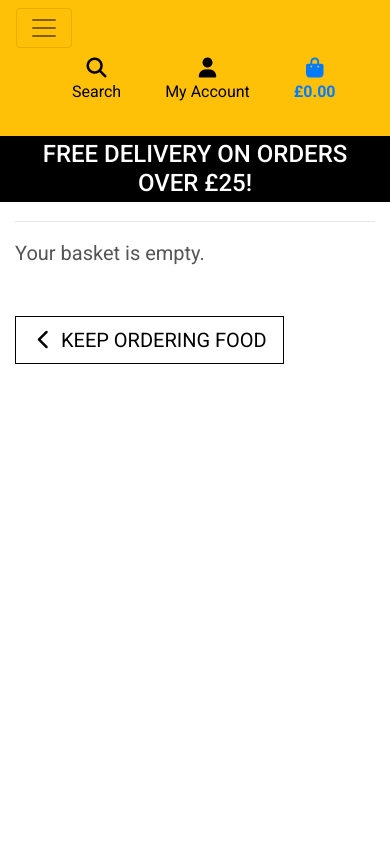
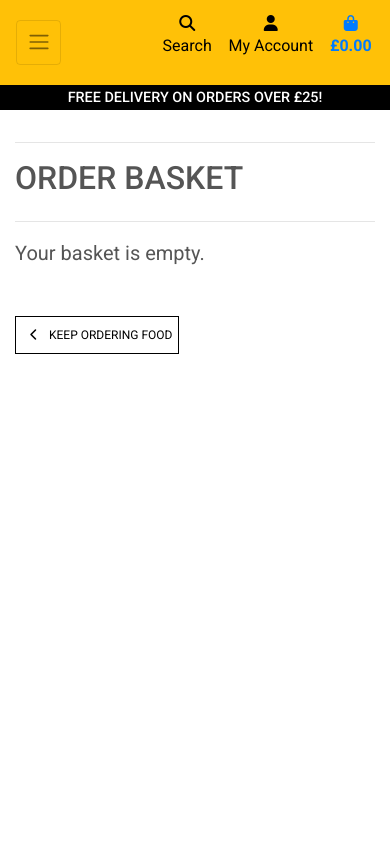
Before and after one commit to ayhanuzumcu/Milestone-Project-4, a Django app: page /bag/ in a window 390 px wide. Run offline with Django 3.2, Linux system fonts and the light colour scheme; some libraries are stand-ins or nearby versions.

Commit message:
base.css and login/reg refactor

```diff
--- a/static/css/base.css
+++ b/static/css/base.css
@@ -294,4 +294,40 @@
     body {
         height: calc(100vh - 126px);
     }
+
+    .display-4.logo-font.text-black {
+        font-size: 2rem;
+    }
+
+    .nav-link {
+        padding: 0.15rem;
+    }
+
+    .nav-link i.fa-lg {
+        font-size: 1rem;
+    }
+
+    .navbar-toggler {
+        padding: .6rem .6rem;
+        font-size: 1rem;
+    }
+
+    #delivery-banner h4 {
+        font-size: .9rem;
+    }
+
+    .btn.btn-outline-black.rounded-0,
+    .btn.btn-black.rounded-0 {
+        padding: .375rem .375rem;
+    }
+
+    .btn.btn-outline-black.rounded-0.btn-lg,
+    .btn.btn-black.rounded-0.btn-lg {
+        padding: .375rem .375rem;
+        font-size: .75rem;
+    }
+
+    .increment-qty, .decrement-qty {
+        padding: .25rem .5rem !important;
+    }
 }
--- a/templates/allauth/account/base.html
+++ b/templates/allauth/account/base.html
@@ -4,7 +4,7 @@
     <div class="container header-container">
         <div class="overlay"></div>
         <div class="row">
-            <div class="col-6">
+            <div class="col-12 col-md-6">
                 <div class="allauth-form-inner-content">
                     {% block inner_content %}
                     {% endblock %}
--- a/templates/includes/main-nav.html
+++ b/templates/includes/main-nav.html
@@ -1,8 +1,15 @@
 <div class="collapse navbar-collapse" id="main-nav">
     <ul class="navbar-nav w-auto mx-auto">
 
+        <li class="nav-item d-block d-md-none">
+            <a class="logo-font font-weight-bold nav-link text-black mr-5" href="{% url 'home' %}" id="home-link">
+                Home
+            </a>
+        </li>
+
         <li class="nav-item dropdown">
-            <a class="logo-font font-weight-bold nav-link text-black mr-5" href="#" id="fish-link" data-toggle="dropdown" aria-haspopup="true" aria-expanded="false">
+            <a class="logo-font font-weight-bold nav-link text-black mr-5" href="#" id="fish-link"
+                data-toggle="dropdown" aria-haspopup="true" aria-expanded="false">
                 Fish & Chips
             </a>
             <div class="dropdown-menu border-0" aria-labelledby="fish-link">
@@ -10,12 +17,14 @@
                 <a href="{% url 'products' %}?category=chips" class="dropdown-item">Freshly Cooked Chips</a>
                 <a href="{% url 'products' %}?category=pies" class="dropdown-item">Pies</a>
                 <a href="{% url 'products' %}?category=sausages" class="dropdown-item">Sausages</a>
-                <a href="{% url 'products' %}?category=fish,chips,pies,sausages" class="dropdown-item">All Fish and Chips Menu</a>
+                <a href="{% url 'products' %}?category=fish,chips,pies,sausages" class="dropdown-item">All Fish and
+                    Chips Menu</a>
             </div>
         </li>
 
         <li class="nav-item dropdown">
-            <a class="logo-font font-weight-bold nav-link text-black mr-5" href="#" id="burger-link" data-toggle="dropdown" aria-haspopup="true" aria-expanded="false">
+            <a class="logo-font font-weight-bold nav-link text-black mr-5" href="#" id="burger-link"
+                data-toggle="dropdown" aria-haspopup="true" aria-expanded="false">
                 Burgers
             </a>
             <div class="dropdown-menu border-0" aria-labelledby="burger-link">
@@ -26,7 +35,8 @@
         </li>
 
         <li class="nav-item dropdown">
-            <a class="logo-font font-weight-bold nav-link text-black mr-5" href="#" id="others-link" data-toggle="dropdown" aria-haspopup="true" aria-expanded="false">
+            <a class="logo-font font-weight-bold nav-link text-black mr-5" href="#" id="others-link"
+                data-toggle="dropdown" aria-haspopup="true" aria-expanded="false">
                 Others
             </a>
             <div class="dropdown-menu border-0" aria-labelledby="others-link">
@@ -38,19 +48,22 @@
         </li>
 
         <li class="nav-item dropdown">
-            <a class="logo-font font-weight-bold nav-link text-black mr-5" href="#" id="meals-link" data-toggle="dropdown" aria-haspopup="true" aria-expanded="false">
+            <a class="logo-font font-weight-bold nav-link text-black mr-5" href="#" id="meals-link"
+                data-toggle="dropdown" aria-haspopup="true" aria-expanded="false">
                 Meal Deals
             </a>
             <div class="dropdown-menu border-0" aria-labelledby="meals-link">
                 <a href="{% url 'products' %}?category=fishmeals" class="dropdown-item">Fish and Chips Meals</a>
                 <a href="{% url 'products' %}?category=burgermeals" class="dropdown-item">Burger Meals</a>
                 <a href="{% url 'products' %}?category=kidsmeals" class="dropdown-item">Kids Meals</a>
-                <a href="{% url 'products' %}?category=fishmeals,burgermeals,kidsmeals" class="dropdown-item">All Meal Deals</a>
+                <a href="{% url 'products' %}?category=fishmeals,burgermeals,kidsmeals" class="dropdown-item">All Meal
+                    Deals</a>
             </div>
         </li>
 
         <li class="nav-item dropdown">
-            <a class="logo-font font-weight-bold nav-link text-black mr-5" href="#" id="all-products-link" data-toggle="dropdown" aria-haspopup="true" aria-expanded="false">
+            <a class="logo-font font-weight-bold nav-link text-black mr-5" href="#" id="all-products-link"
+                data-toggle="dropdown" aria-haspopup="true" aria-expanded="false">
                 All Products
             </a>
             <div class="dropdown-menu border-0" aria-labelledby="all-products-link">
```
